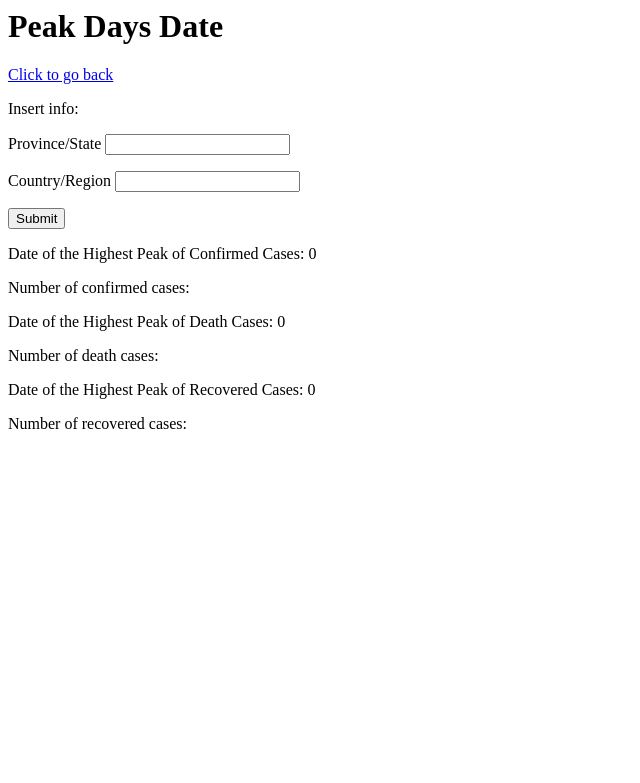
After one commit to nholl004/Django-Warriors-Cont., a Django app: page /peakdays in a window 1280 px wide. The commit adds this page. Shown: the top 783 px of the page, without its empty margins (0-640 px from the left). Run offline with Django 3.2, Linux system fonts and the light colour scheme.

Commit message:
Add peakdays functionality

```diff
--- /dev/null
+++ b/server/templates/server_view/peakdays.html
@@ -0,0 +1,17 @@
+<h1>Peak Days Date</h1>
+
+<form method='POST'> {% csrf_token %}
+    <a class="btn btn-primary" href="/search">Click to go back</a>
+    <p>Insert info:</p>
+    <body>
+        <p>Province/State <input type="text" name="Prov/State" id="Prov/State"></p>
+        <p>Country/Region <input type="text" name="Country/Region" id="Country/Region"></p>
+        <button type="submit">Submit</button>
+    </body>
+</form>
+<p>Date of the Highest Peak of Confirmed Cases: {{confirmedCase}} </p>
+<p>Number of confirmed cases: {{confirmedCaseDate}}</p>
+<p>Date of the Highest Peak of Death Cases: {{deathCase}} </p>
+<p>Number of death cases: {{deathCaseDate}}</p>
+<p>Date of the Highest Peak of Recovered Cases: {{recoveredCase}} </p>
+<p>Number of recovered cases: {{recoveredCaseDate}}</p>
--- a/server/templates/server_view/search.html
+++ b/server/templates/server_view/search.html
@@ -61,3 +61,8 @@
     <p>Get a confirmed to death ratio by entering serial number </p>
     <a class ="btn btn-primary" href="/ConfirmtoDeath">Confirm to Death</a>
 </form>
+
+<form method='POST'> {% csrf_token %}
+    <p>Peak days of confirmed cases, deaths, and recovery. </p>
+    <a class ="btn btn-primary" href="/peakdays">Peak Days</a>
+</form>
--- a/server/views.py
+++ b/server/views.py
@@ -347,3 +347,55 @@ def rec_Rate(request):
         tmp_list = []
 
     return render(request, 'server_view/recRate.html',{'data_info':rec_list})
+
+
+def peakdays(request):
+    HighestPeakDiffConfirmed = 0 #index 6 for confirmed
+    HighestPeakDiffDeaths = 0 #index 7 for deaths
+    HighestPeakDiffRecovered = 0 #index 8 for recovered
+    DateOfHighestPeakConfirmed = ""
+    DateOfHighestPeakDeaths = ""
+    DateOfHighestPeakRecovered = ""
+    specificLocationList = []
+    tmpList = []
+    contexts = {}
+    Province_State = str(request.POST.get('Prov/State'))
+    Country_Region = str(request.POST.get('Country/Region'))
+
+    #parsing the current caselist [[]] to a more specific.
+    #for line in range(1, len(caseList) - 1):
+
+    print(Province_State)
+    print(Country_Region)
+    for i in range(1,len(caseList)-1):
+        if(caseList[i][3] == Country_Region and caseList[i][2] == Province_State):
+            for y in range(0,8):
+                tmpList.append(caseList[i][y])
+            specificLocationList.append(tmpList)
+            tmpList = []
+    #for k in range(1,len(specificLocationList)-1):
+    #    print(specificLocationList[k][6])
+    #Gathering peak data for confirmed cases.
+    for j in range(2,len(specificLocationList)-1):
+        if(float(specificLocationList[j][5]) - float(specificLocationList[j - 1][5]) > HighestPeakDiffConfirmed):
+            HighestPeakDiffConfirmed = float(specificLocationList[j][5]) - float(specificLocationList[j - 1][5])
+            DateOfHighestPeakConfirmed = specificLocationList[j][1]
+    contexts["confirmedCase"] = str(HighestPeakDiffConfirmed)
+    contexts["confirmedCaseDate"] = str(DateOfHighestPeakConfirmed)
+    #Gathering peak data for death cases.
+    for j in range(2,len(specificLocationList)-1):
+        if(float(specificLocationList[j][6]) - float(specificLocationList[j - 1][6]) > HighestPeakDiffDeaths):
+            HighestPeakDiffDeaths = float(specificLocationList[j][6]) - float(specificLocationList[j - 1][6])
+            DateOfHighestPeakDeaths = specificLocationList[j][1]
+    contexts["deathCase"] = str(HighestPeakDiffDeaths)
+    contexts["deathCaseDate"] = str(DateOfHighestPeakDeaths)
+    #Gathering peak data for recovered cases.
+    for j in range(2,len(specificLocationList)-1):
+        if(float(specificLocationList[j][7]) - float(specificLocationList[j - 1][7]) > HighestPeakDiffRecovered):
+            HighestPeakDiffRecovered = float(specificLocationList[j][7]) - float(specificLocationList[j - 1][7])
+            DateOfHighestPeakRecovered = specificLocationList[j][1]
+    contexts["recoveredCase"] = str(HighestPeakDiffRecovered)
+    contexts["recoveredCaseDate"] = str(DateOfHighestPeakRecovered)
+
+
+    return render(request, 'server_view/peakdays.html', contexts)
--- a/webserver/urls.py
+++ b/webserver/urls.py
@@ -34,4 +34,5 @@ urlpatterns = [
     path('recovs',views.top_recov),
     path('ConfirmtoDeath',views.ConfirmToDeath),
     path('rate',views.rec_Rate),
+    path('peakdays', views.peakdays),
 ]
```
